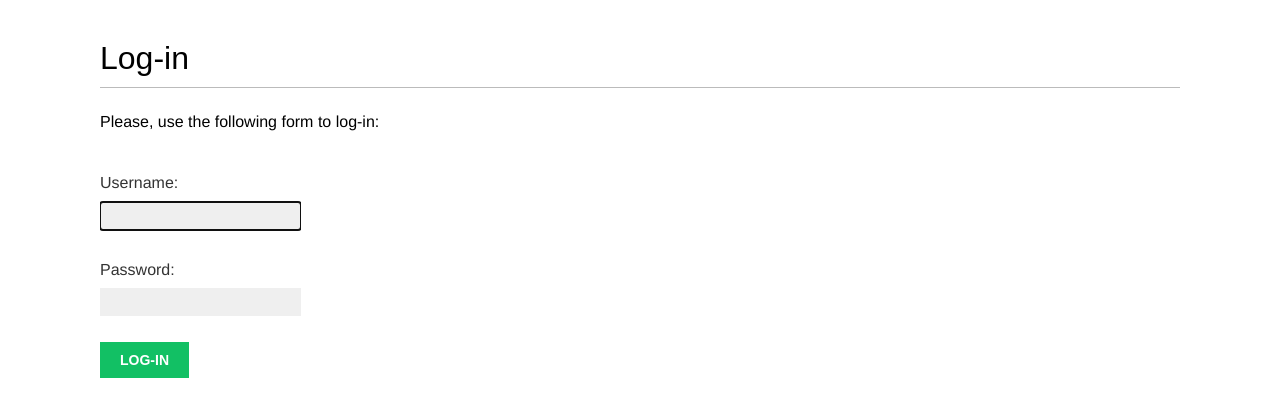
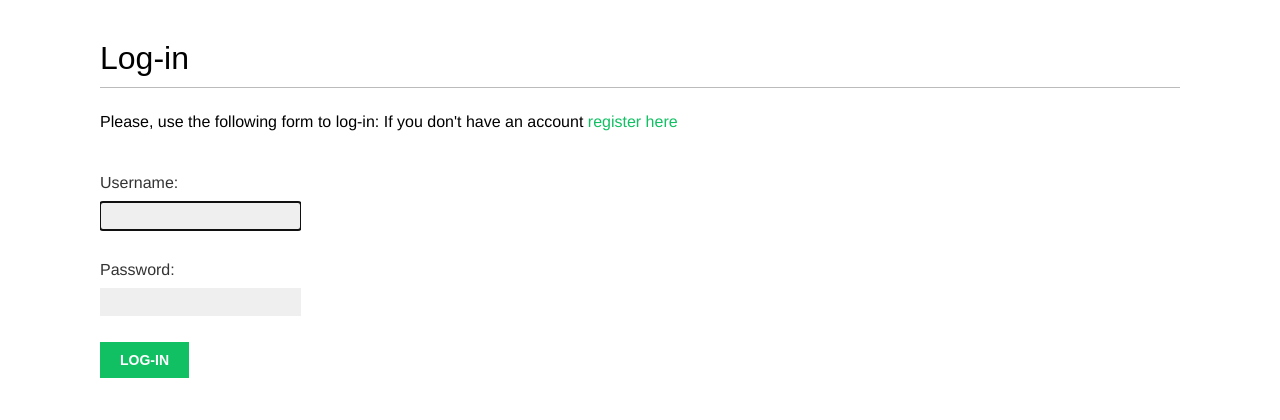
Before and after one commit to DenzelGitonga007/My-Social-Website, a Django app: page /login/ in a window 1280 px wide. Shown: the part 47-467 px from the top of the page. Run offline with Django 4.2, Linux system fonts and the light colour scheme; some web fonts are replaced.

Commit message:
linking the login and sign up forms

```diff
--- a/bookmarks/templates/account/register.html
+++ b/bookmarks/templates/account/register.html
@@ -2,10 +2,10 @@
 {% block title %}Create an account{% endblock %}
 {% block content %}
  <h1>Create an account</h1>
- <p>Please, sign up using the following form:</p>
  <form method="post">
  {{ user_form.as_p }}
  {% csrf_token %}
  <p><input type="submit" value="Create my account"></p>
  </form>
+
 {% endblock %}
--- a/bookmarks/templates/registration/login.html
+++ b/bookmarks/templates/registration/login.html
@@ -8,7 +8,11 @@ Your username and password didn't match.
 Please try again.
 </p>
 {% else %}
-<p>Please, use the following form to log-in:</p>
+<p>Please, use the following form to log-in: If you don't have an account <a href="{% url "register" %}">register here</a></p>
+<!-- To also allow user to sign up if no account exist -->
+<p>
+
+</p>
 {% endif %}
 <div class="login-form">
 <form action="{% url 'login' %}" method="post">
```
Also changed, not shown: bookmarks/db.sqlite3.
